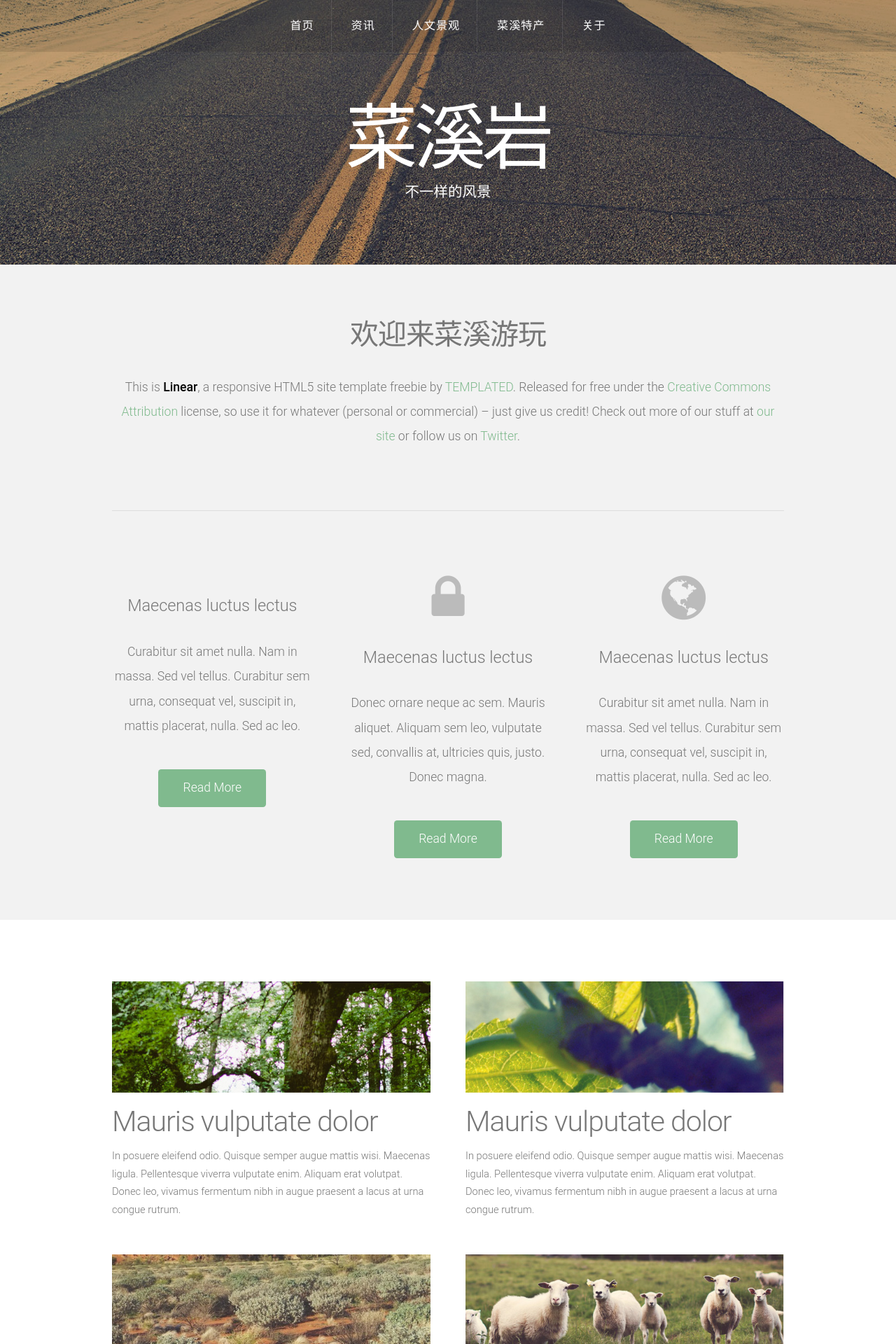
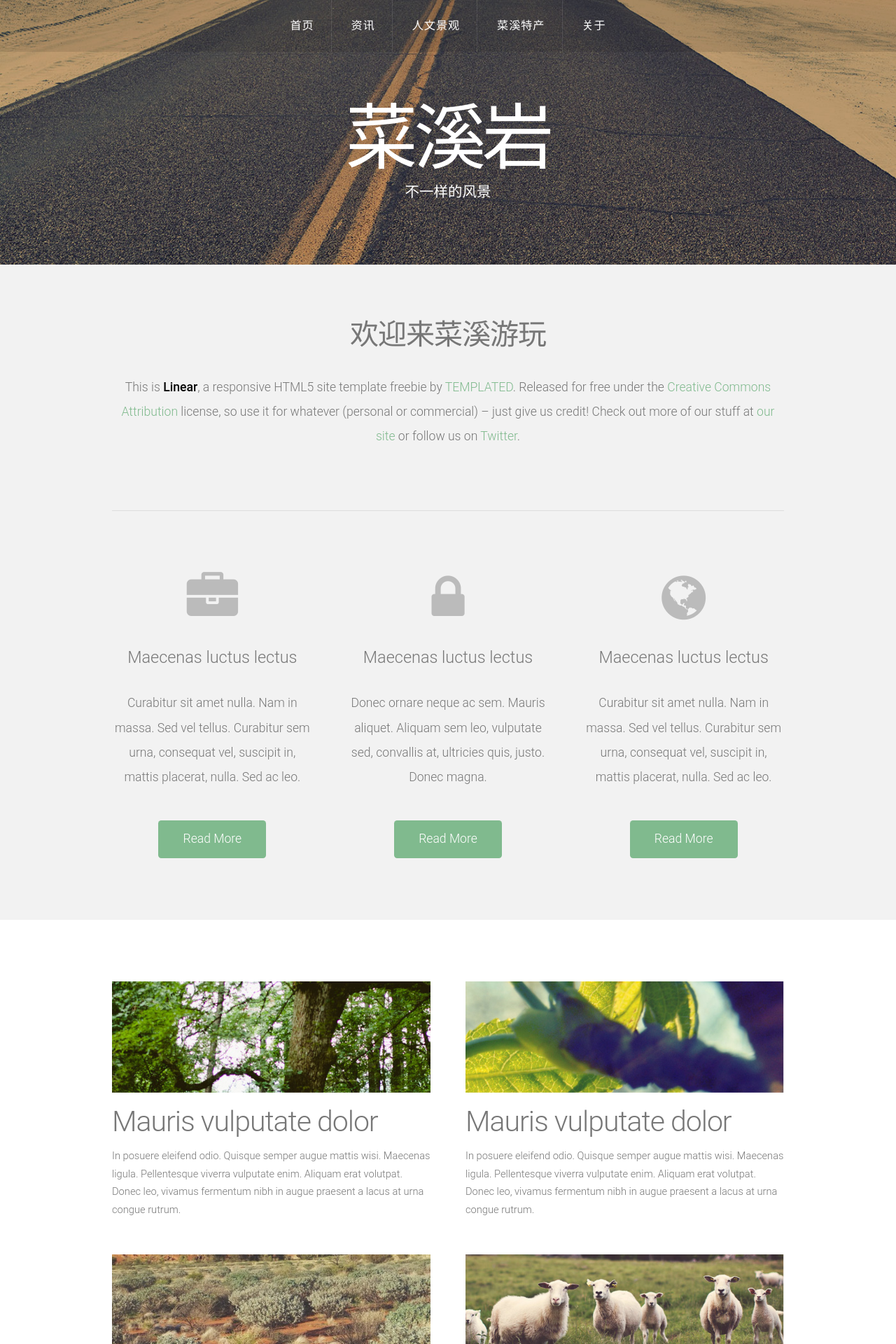
Before and after one commit to yuejianhua/caixiyan.github.io, a Jekyll site: the page built from index.html, in a window 1280 px wide. Shown: the top 1920 px of the page at 70% size. Built offline with Jekyll 4.4.1, drawn with Linux system fonts in a browser that asks for light colours; the list of posts is cut into pages by our own code.

Commit message:
Update index.html

```diff
--- a/index.html
+++ b/index.html
@@ -12,7 +12,7 @@ layout: default
 		<hr />
 		<div class="row">
 			<section class="4u">
-				<span class="pennant"><span class="fa fa-news"></span></span>
+				<span class="pennant"><span class="fa fa-briefcase"></span></span>
 				<h3>Maecenas luctus lectus</h3>
 				<p>Curabitur sit amet nulla. Nam in massa. Sed vel tellus. Curabitur sem urna, consequat vel, suscipit in, mattis placerat, nulla. Sed ac leo.</p>
 				<a href="#" class="button button-style1">Read More</a>
```
